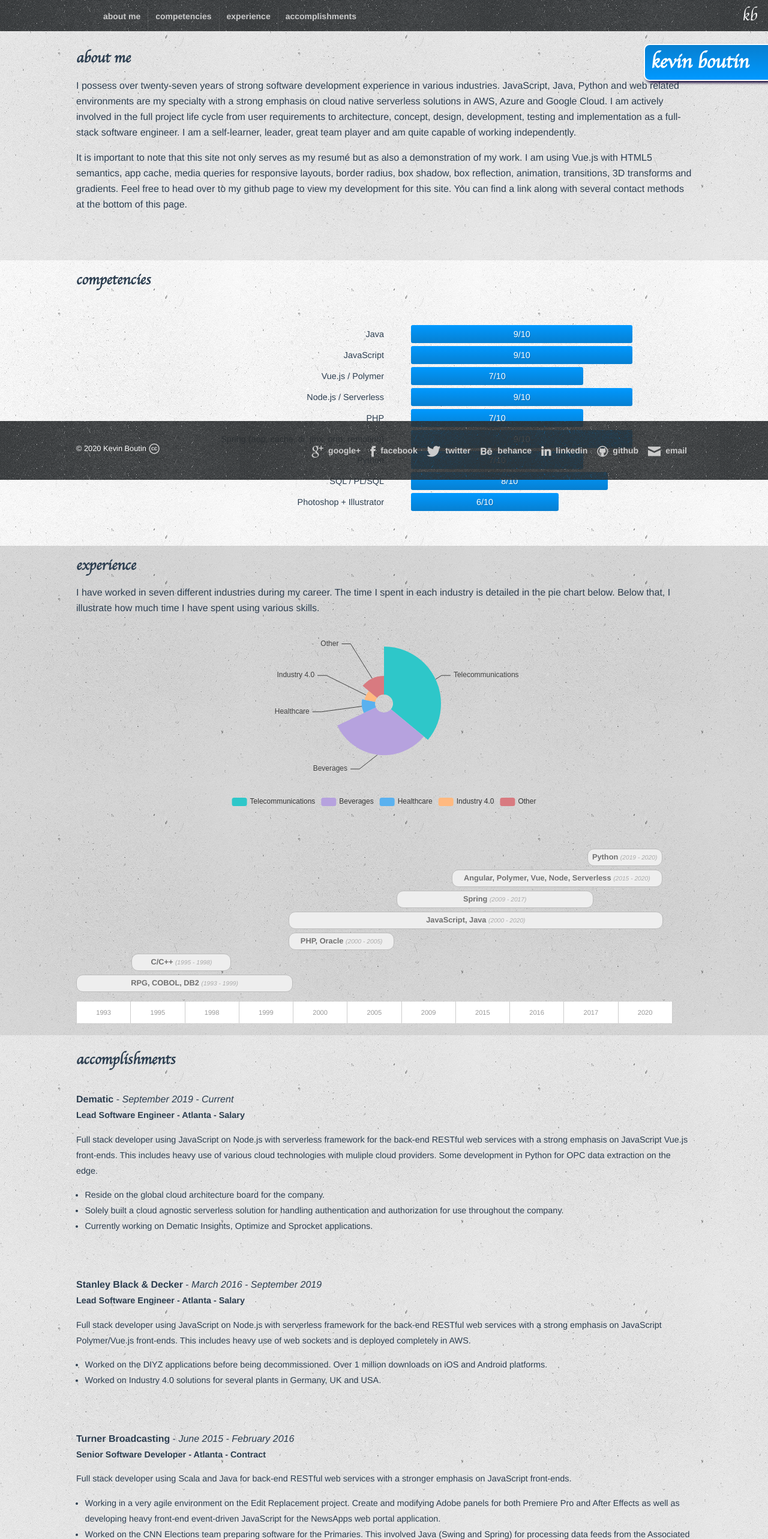
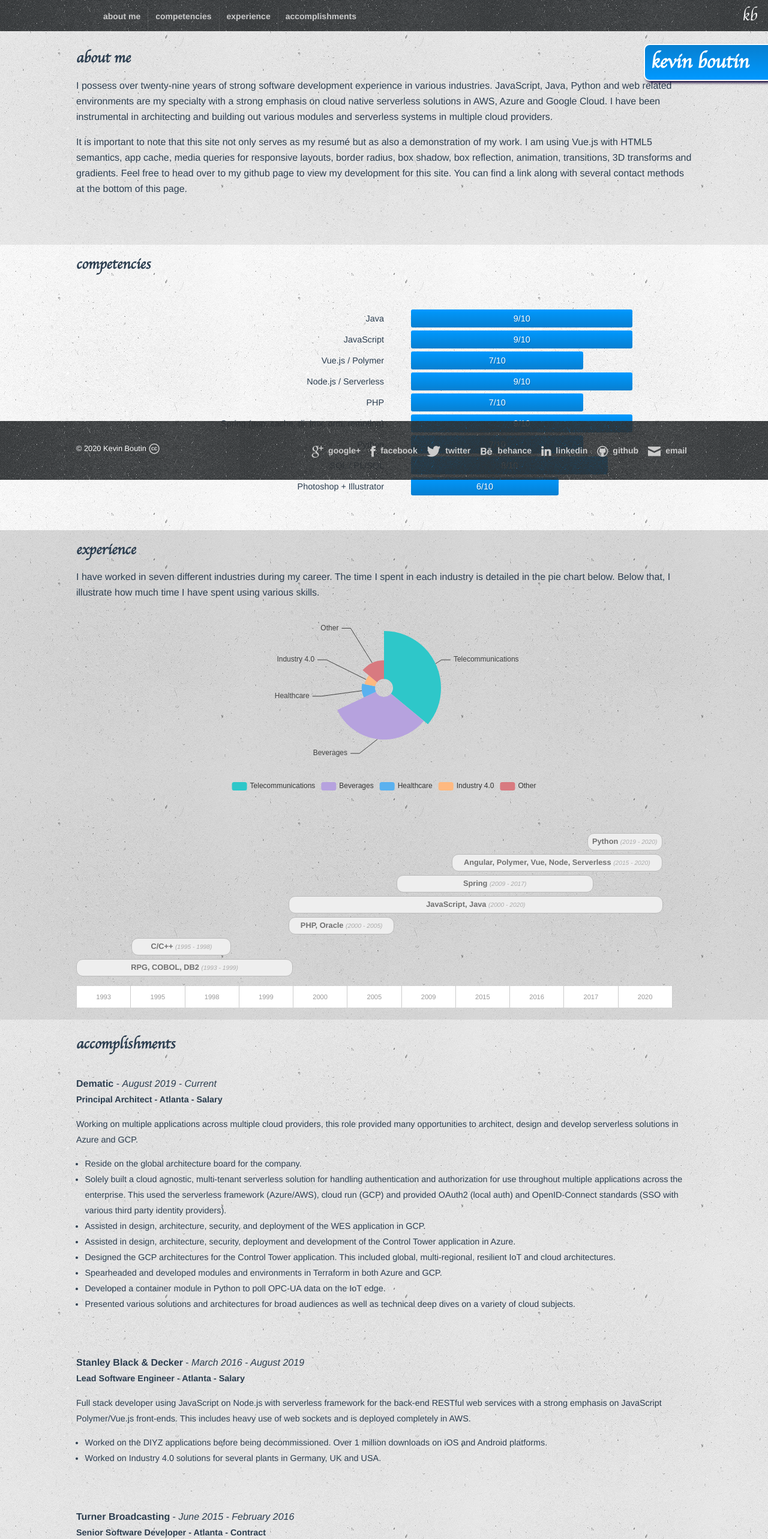
Before and after one commit to kevboutin/kevinboutin, a Vue app: page /#/ in a window 1280 px wide. Shown: the top 2566 px of the page at 60% size. Built offline with nearby package versions, Linux system fonts and the light colour scheme.

Commit message:
Filling out Dematic experience and accomplishments.

```diff
--- a/src/components/Home.vue
+++ b/src/components/Home.vue
@@ -29,14 +29,11 @@
                         <section id="about">
                             <div class="wrapper">
                                 <h2>about me</h2>
-                                <p>I possess over twenty-seven years of strong software development experience in
+                                <p>I possess over twenty-nine years of strong software development experience in
                                     various industries. JavaScript, Java, Python and web related environments are my
                                     specialty with a strong emphasis on cloud native serverless solutions in AWS,
-                                    Azure and Google Cloud. I am actively involved in the full
-                                    project life cycle from user requirements to architecture, concept, design,
-                                    development, testing and implementation as a full-stack software engineer. I am a
-                                    self-learner, leader, great team player and am quite capable of working
-                                    independently.</p>
+                                    Azure and Google Cloud. I have been instrumental in architecting and building out
+                                    various modules and serverless systems in multiple cloud providers.</p>
                                 <p>It is important to note that this site not only serves as my resumé but as also a
                                     demonstration of my work. I am using Vue.js with HTML5 semantics, app cache, media
                                     queries for responsive layouts, border radius, box shadow, box reflection,
@@ -112,21 +109,33 @@
                             <div class="wrapper clearfix">
                                 <h2>accomplishments</h2>
                                 <p class="company"><strong>Dematic</strong> -
-                                    <em>September&nbsp;2019 - Current</em></p>
-                                <p class="jobtitle">Lead Software Engineer - Atlanta - Salary</p>
-                                <p class="summary">Full stack developer using JavaScript on Node.js with serverless
-                                    framework for the back-end RESTful web services with a strong emphasis on JavaScript
-                                    Vue.js front-ends. This includes heavy use of various cloud technologies with
-                                    muliple cloud providers. Some development in Python for OPC data extraction on
-                                    the edge.</p>
+                                    <em>August&nbsp;2019 - Current</em></p>
+                                <p class="jobtitle">Principal Architect - Atlanta - Salary</p>
+                                <p class="summary">Working on multiple applications across multiple cloud providers,
+                                    this role provided many opportunities to architect, design and develop serverless
+                                    solutions in Azure and GCP.</p>
                                 <ul class="accomp">
-                                    <li>Reside on the global cloud architecture board for the company.</li>
-                                    <li>Solely built a cloud agnostic serverless solution for handling authentication
-                                        and authorization for use throughout the company.</li>
-                                    <li>Currently working on Dematic Insights, Optimize and Sprocket applications.</li>
+                                    <li>Reside on the global architecture board for the company.</li>
+                                    <li>Solely built a cloud agnostic, multi-tenant serverless solution for handling
+                                        authentication and authorization for use throughout multiple applications
+                                        across the enterprise.
+                                        This used the serverless framework (Azure/AWS), cloud run (GCP) and provided
+                                        OAuth2 (local auth) and OpenID-Connect standards (SSO with various third party
+                                        identity providers).</li>
+                                    <li>Assisted in design, architecture, security,  and deployment of the WES
+                                        application in GCP.</li>
+                                    <li>Assisted in design, architecture, security, deployment and development of the
+                                        Control Tower application in Azure.</li>
+                                    <li>Designed the GCP architectures for the Control Tower application. This included
+                                        global, multi-regional, resilient IoT and cloud architectures.</li>
+                                    <li>Spearheaded and developed modules and environments in Terraform in both Azure
+                                        and GCP.</li>
+                                    <li>Developed a container module in Python to poll OPC-UA data on the IoT edge.</li>
+                                    <li>Presented various solutions and architectures for broad audiences as well as
+                                        technical deep dives on a variety of cloud subjects.</li>
                                 </ul>
                                 <p class="company"><strong>Stanley Black & Decker</strong> -
-                                    <em>March&nbsp;2016 - September&nbsp;2019</em></p>
+                                    <em>March&nbsp;2016 - August&nbsp;2019</em></p>
                                 <p class="jobtitle">Lead Software Engineer - Atlanta - Salary</p>
                                 <p class="summary">Full stack developer using JavaScript on Node.js with serverless
                                     framework for the back-end RESTful web services with a strong emphasis on JavaScript
@@ -272,44 +281,6 @@
                                         </a>
                                     </div>
                                 </div>
-                                <p class="summary smtxt"><strong>Professional training received:</strong></p>
-                                <ul class="accomp smtxt botpush">
-                                    <li>Learning Microsoft Visual C++ - Atlanta&nbsp;1995</li>
-                                    <li>IBM Visual Age C++ for OS/2 - Atlanta&nbsp;1995</li>
-                                    <li>IBM MQSeries Introduction – Sydney&nbsp;2000</li>
-                                    <li>IBM MQSeries System Administration – Sydney&nbsp;2000</li>
-                                    <li>IBM MQSeries Application Development – Sydney&nbsp;2000</li>
-                                    <li>Mercator Mapping Fundamentals – Sydney&nbsp;2000</li>
-                                    <li>Oracle SQL/SQL Plus – Sydney&nbsp;2001</li>
-                                    <li>Oracle PL/SQL – Sydney&nbsp;2001</li>
-                                    <li>Oracle Reports Developer – Sydney&nbsp;2001</li>
-                                    <li>Oracle Functional Foundations – Sydney&nbsp;2001</li>
-                                    <li>Oracle Workflow – Sydney&nbsp;2001</li>
-                                    <li>Sun Java Programming – Sydney&nbsp;2001</li>
-                                    <li>HP-Unix Fundamentals – Sydney&nbsp;2001</li>
-                                    <li>JBoss System Administration – Atlanta&nbsp;2009</li>
-                                    <li>Spring Fundamentals – Atlanta&nbsp;2010</li>
-                                    <li>HTML5 – Atlanta&nbsp;2011</li>
-                                    <li>Git Essentials - Atlanta&nbsp;2012</li>
-                                    <li>Up and Running with Backbone.js – Atlanta&nbsp;2014</li>
-                                    <li>Up and Running with AngularJS – Atlanta&nbsp;2015</li>
-                                    <li>Building a Data-Driven App with AngularJS – Atlanta&nbsp;2015</li>
-                                    <li>Shaping Up with AngularJS – Atlanta&nbsp;2015</li>
-                                    <li>Staying Sharp with AngularJS – Atlanta&nbsp;2015</li>
-                                    <li>Node.js Essential Training - Atlanta&nbsp;2015</li>
-                                    <li>JavaScript Road Trip – Atlanta&nbsp;2015</li>
-                                    <li>JavaScript Best Practices – Atlanta&nbsp;2015</li>
-                                    <li>Blasting Off with Bootstrap – Atlanta&nbsp;2015</li>
-                                    <li>Warming Up with Ember.js – Atlanta&nbsp;2015</li>
-                                    <li>Anatomy of Backbone.js – Atlanta&nbsp;2015</li>
-                                    <li>Anatomy of Backbone.js Part 2 – Atlanta&nbsp;2016</li>
-                                    <li>ES2015: The Shape of JavaScript to Come - Atlanta 2016</li>
-                                    <li>Real-time Web with Node.js - Atlanta 2016</li>
-                                    <li>Building Block of Express.js - Atlanta 2016</li>
-                                    <li>The Magical Marvels of MongoDB - Atlanta 2016</li>
-                                    <li>Azure Fundamentals - Grand Rapids 2019</li>
-                                    <li>Google Cloud Fundamentals - Atlanta 2020</li>
-                                </ul>
                             </div>
                         </section>
                     </article>
```
